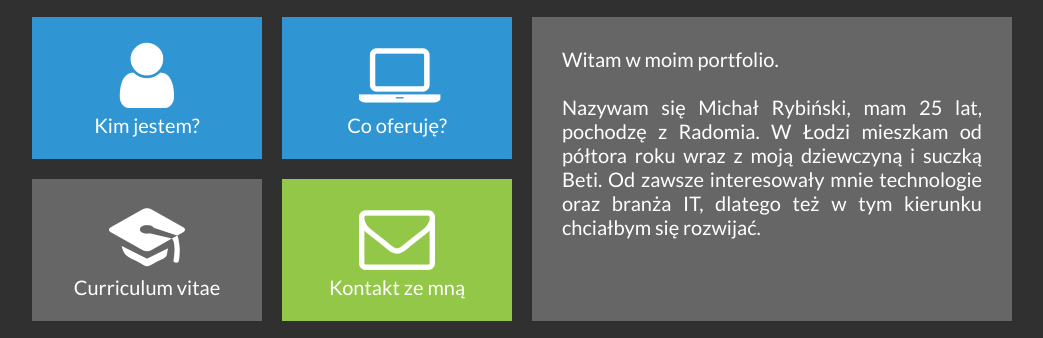
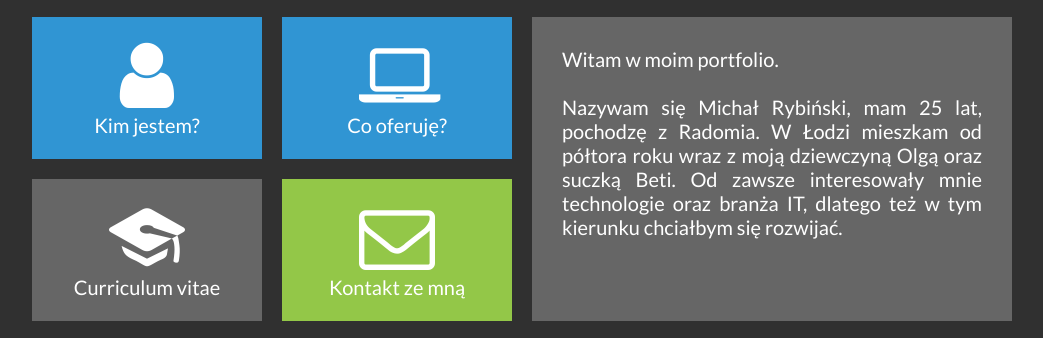
Before and after one commit to rybinskm/portfolio, a plain HTML site: page index.html in a window 1280 px wide. Shown: the part 73-411 px from the top of the page, without its empty margins (118-1161 px from the left). Drawn offline with Linux system fonts and the light colour scheme.

Commit message:
Edycja treści (+ "Olga")

```diff
--- a/index.html
+++ b/index.html
@@ -62,7 +62,7 @@
 		<div class="square">
 			<div class="tile5">
 				Witam w moim portfolio. <br /><br />
-				Nazywam się Michał Rybiński, mam 25 lat, pochodzę z Radomia. W Łodzi mieszkam od półtora roku wraz z moją dziewczyną i suczką Beti. Od zawsze interesowały mnie technologie oraz branża IT, dlatego też w tym kierunku chciałbym się rozwijać.
+				Nazywam się Michał Rybiński, mam 25 lat, pochodzę z Radomia. W Łodzi mieszkam od półtora roku wraz z moją dziewczyną Olgą oraz suczką Beti. Od zawsze interesowały mnie technologie oraz branża IT, dlatego też w tym kierunku chciałbym się rozwijać.
 			</div>
 			<a href="https://www.youtube.com/channel/UCzpNsal_Xu_EWKxFzGzDxcg?view_as=public" target="_blank" class="tilelink">
 				<div class="yt">
```
